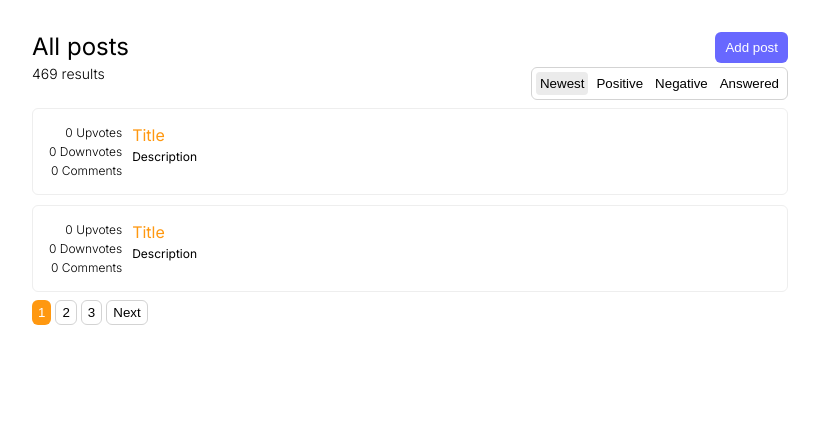
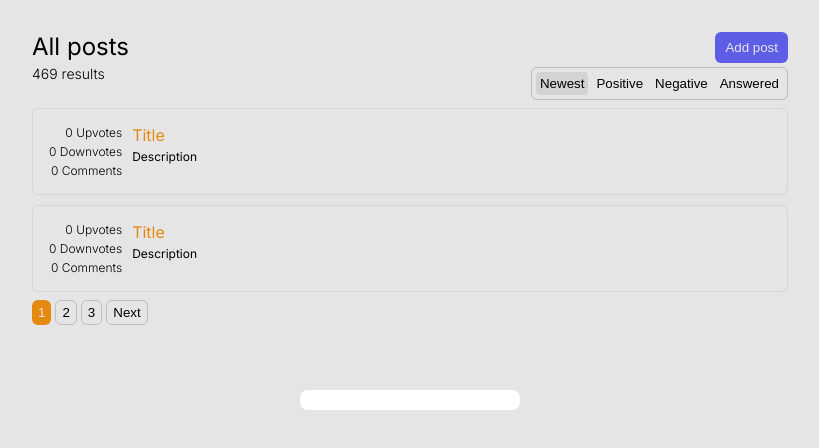
Before and after one commit to matheusfnl/posts-center-laravel, a Vue app in the folder frontend_app/: page / in a window 1280 px wide. Both pictures are taken after a click on the button "Add post". Shown: the top 448 px of the page, without its empty margins (230-1049 px from the left). Built offline with nearby package versions, Linux system fonts and the light colour scheme.

Commit message:
feat: add modal plugin

```diff
--- a/frontend_app/package.json
+++ b/frontend_app/package.json
@@ -13,6 +13,7 @@
     "format": "prettier --write src/"
   },
   "dependencies": {
+    "mitt": "^3.0.1",
     "pinia": "^2.1.7",
     "vue": "^3.4.29",
     "vue-router": "^4.3.3"
--- a/frontend_app/src/App.vue
+++ b/frontend_app/src/App.vue
@@ -1,5 +1,10 @@
-<script setup lang="ts" />
+<script setup lang="ts">
+  import Modal from './components/plugins/UseModal.vue';
+</script>
 
 <template>
-  <RouterView />
+  <div>
+    <Modal />
+    <RouterView />
+  </div>
 </template>
--- a/frontend_app/src/components/home/PostsContainer.vue
+++ b/frontend_app/src/components/home/PostsContainer.vue
@@ -1,5 +1,5 @@
 <script setup lang="ts">
-  import { ref, computed } from 'vue';
+  import { ref, computed, getCurrentInstance } from 'vue';
   import PostItem from './PostItem.vue'
 
   // Filter
@@ -31,6 +31,14 @@
   })
 
   const getActivePage = (page: number) => page === active_page.value;
+
+  // Add posts
+  const { proxy } = getCurrentInstance();
+
+  const handleAddPost = () => proxy.$modal.open({
+    component: {},
+    props: {}
+  });
 </script>
 
 <template>
@@ -47,7 +55,7 @@
       </div>
 
       <div class="filters-wrapper">
-        <button class="filter-button">
+        <button class="filter-button" @click="handleAddPost">
           Add post
         </button>
 
--- /dev/null
+++ b/frontend_app/src/components/plugins/UseModal.vue
@@ -0,0 +1,70 @@
+<script setup lang="ts">
+  import { onMounted, ref } from 'vue'
+  import { bus } from '@/plugins/bus-emitter';
+  import type ModalParams from '../../interfaces/modal-params';
+
+  const show_modal = ref(false);
+  const modal_props = ref({});
+  const modal_component = ref({});
+
+  const handleClose = () => {
+    show_modal.value = false;
+    modal_props.value = {};
+    modal_component.value = {};
+  }
+
+  onMounted(() => {
+    bus.on('open-modal', (modal_params: ModalParams) => {
+      show_modal.value = true;
+      modal_props.value = modal_params.props || {};
+      modal_component.value = modal_params.component;
+    });
+
+    bus.on('close-modal', handleClose);
+  });
+</script>
+
+<template>
+  <Transition name="fade">
+    <div class="modal-wrapper" v-if="show_modal" @click="handleClose">
+      <div class="modal-content" @click.stop>
+        <component :is="modal_component" v-bind="modal_props" />
+      </div>
+    </div>
+  </Transition>
+</template>
+
+<style scoped>
+  .modal-wrapper {
+    position: fixed;
+    top: 0;
+    left: 0;
+    display: flex;
+    align-items: center;
+    justify-content: center;
+    width: 100vw;
+    min-height: 100vh;
+    z-index: 10000;
+    background-color: rgba(0, 0, 0, 0.1);
+  }
+
+  .modal-content {
+    z-index: 2;
+    background: white;
+    min-width: 200px;
+    max-height: 100vh;
+    border-radius: 8px;
+    padding: 10px;
+    overflow-y: auto;
+  }
+
+  .fade-enter-active,
+  .fade-leave-active {
+    transition: opacity 0.2s ease;
+  }
+
+  .fade-enter-from,
+  .fade-leave-to {
+    opacity: 0;
+  }
+</style>
--- /dev/null
+++ b/frontend_app/src/interfaces/modal-params.ts
@@ -0,0 +1,4 @@
+export default interface ModalParams {
+  component: Object;
+  props?: Object;
+}
--- a/frontend_app/src/main.ts
+++ b/frontend_app/src/main.ts
@@ -2,6 +2,7 @@ import './assets/main.css'
 
 import { createApp } from 'vue'
 import { createPinia } from 'pinia'
+import modalPlugin from './plugins/modal'
 
 import App from './App.vue'
 import router from './router'
@@ -10,5 +11,6 @@ const app = createApp(App)
 
 app.use(createPinia())
 app.use(router)
+app.use(modalPlugin);
 
 app.mount('#app')
--- /dev/null
+++ b/frontend_app/src/plugins/bus-emitter.ts
@@ -0,0 +1,3 @@
+import mitt from "mitt";
+
+export const bus = mitt();
--- /dev/null
+++ b/frontend_app/src/plugins/modal.ts
@@ -0,0 +1,17 @@
+import type { App } from 'vue';
+import { bus } from './bus-emitter';
+import type ModalParams from '../interfaces/modal-params';
+
+export default {
+  install: (app: App) => {
+    app.config.globalProperties.$modal = {
+      open: function(modalParams: ModalParams) {
+        bus.emit('open-modal', modalParams);
+      },
+
+      close: function() {
+        bus.emit('close-modal');
+      },
+    };
+  }
+}
```
Also changed, not shown: 1 other file (tests, documents, lock files or other folders).
